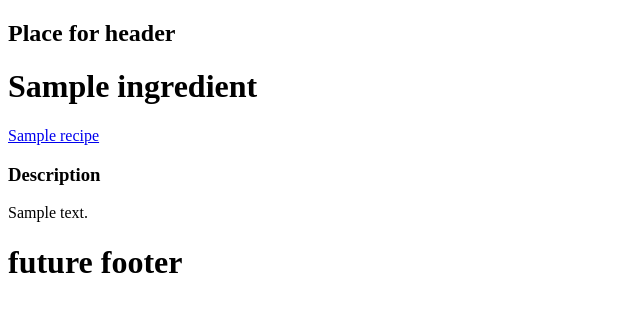
After one commit to jBuly4/Python_Django_CookBook, a Django app: a page that uses templates/ingredient_detail.html in a window 1280 px wide. The commit adds this page. Shown: the top 312 px of the page, without its empty margins (0-640 px from the left). Run offline with Django 3.2, Linux system fonts and the light colour scheme; tables that the repository leaves empty hold one stand-in row (values such as "Sample post").

Commit message:
tags and ingredients filtration is done. todo: pictures

```diff
--- a/cookbook/models.py
+++ b/cookbook/models.py
@@ -8,6 +8,12 @@ class Ingredients(models.Model):
     title = models.CharField(max_length=150)
     description = models.CharField(max_length=300)
 
+    def get_absolute_url(self):
+        return reverse(
+                'cookbook:ingredient_detail',
+                args=[self.title, ]  # Django3 by example p30
+        )
+
     def __str__(self):
         return self.title
 
@@ -17,6 +23,12 @@ class Ingredients(models.Model):
 
 class Tags(models.Model):
     title = models.CharField(max_length=150)
+
+    def get_absolute_url(self):
+        return reverse(
+                'cookbook:tags_page',
+                args=[self.title, ]  # Django3 by example p30
+        )
 
     def __str__(self):
         return self.title
@@ -46,11 +58,14 @@ class Recipe(models.Model):
                 args=[self.title, ]  # Django3 by example p30
         )
 
+    def get_pictures(self):
+        return self.pictures.all()
+
     def __str__(self):
         return self.title
 
-    def get_pictures(self):
-        return self.pictures.all()
+    class Meta:
+        ordering = ('title',)
 
 
 class Pictures(models.Model):
--- a/cookbook/urls.py
+++ b/cookbook/urls.py
@@ -6,4 +6,6 @@ app_name = 'cookbook'
 urlpatterns = [
     path('', views.recipe_lst, name='recipe_lst'),
     path('<str:title>/', views.recipe_detail, name='recipe_detail'),  # Django3 by example p29
+    path('ingredient/<str:title>/', views.ingredient_detail, name='ingredient_detail'),
+    path('tags/<str:title>/', views.tags_view, name='tags_page'),
 ]
--- a/cookbook/views.py
+++ b/cookbook/views.py
@@ -19,3 +19,15 @@ def recipe_detail(request, title):
     recipe = get_object_or_404(Recipe, title=title)
 
     return render(request, 'recipe_detail.html', {'recipe': recipe})  # Django3 by example p28
+
+
+def ingredient_detail(request, title):
+    ingredient = get_object_or_404(Ingredients, title=title)
+
+    return render(request, 'ingredient_detail.html', {'ingredient': ingredient})
+
+
+def tags_view(request, title):
+    tags = get_object_or_404(Tags, title=title)
+
+    return render(request, 'tags_page.html', {'tags': tags})
--- /dev/null
+++ b/templates/ingredient_detail.html
@@ -0,0 +1,18 @@
+{% extends 'base.html' %}
+
+{% block title %}{{ ingredient.title }}{% endblock %}
+
+{% block body %}
+	<h1>{{ ingredient.title }}</h1>
+	<p>
+		{% for recipe in ingredient.recipe.all %}
+			<a href="{{ recipe.get_absolute_url }}">{{ recipe.title }}</a>
+		{% endfor %}
+	</p>
+
+	<p class="description">
+		<h3>Description</h3>
+		{{ ingredient.description | linebreaks }}
+	</p>
+
+{% endblock %}
--- a/templates/recipe_detail.html
+++ b/templates/recipe_detail.html
@@ -6,7 +6,7 @@
 	<h1>{{ recipe.title }}</h1>
 	<p class="tags">
 		{% for tag in recipe.tags.all %}
-			{{ tag.title }}
+		<a href="{{ tag.get_absolute_url }}">{{ tag.title }}</a>
 		{% endfor %}
 	</p>
 
@@ -19,7 +19,7 @@
 	<p class="ingredients">
 		<h5> List of ingredients </h5>
 		{% for ingredient in recipe.ingredients.all %}
-			{{ ingredient.title }}
+			<a href="{{ ingredient.get_absolute_url }}">{{ ingredient.title }}</a>
 		{% endfor %}
 	</p>
 
```
Also changed, not shown: templates/tags_page.html (added, +16 -0 lines).
